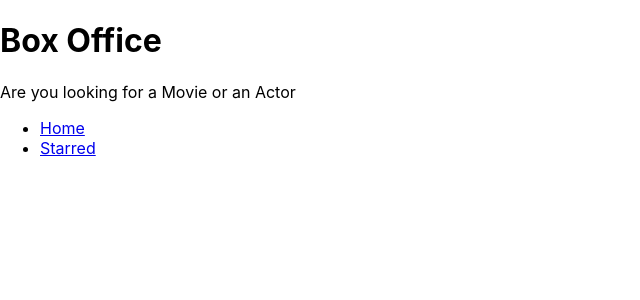
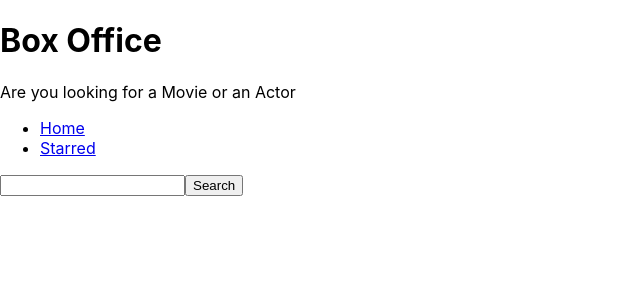
Before and after one commit to Adityasingh063/Box-office-by-Adii, a React (Create React App) app: page / in a window 1280 px wide. Shown: the top 300 px of the page, without its empty margins (0-640 px from the left). Built offline with nearby package versions, Linux system fonts and the light colour scheme.

Commit message:
greated input and fetch result from tv maze api

```diff
--- a/src/components/MainPageLayout.js
+++ b/src/components/MainPageLayout.js
@@ -3,13 +3,13 @@
 import Title from "./Title";
 
 
-const MainPageLayout = ({childred}) => {
+const MainPageLayout = ({children}) => {
     return (
         <div>
             <Title title="Box Office" subtitle="Are you looking for a Movie or an Actor"/>
             <Navs />
 
-            {childred}
+            {children}
         </div>
     )
 }
--- a/src/pages/Home.js
+++ b/src/pages/Home.js
@@ -1,12 +1,37 @@
-import React from 'react'
-import MainPageLayout from '../components/MainPageLayout'
+import React, { useState } from 'react';
+import MainPageLayout from '../components/MainPageLayout';
 
 const Home = () => {
+
+    const [input, setInput] = useState('');
+    const onInputChange = ev => {
+        // console.log(ev);
+        setInput(ev.target.value);
+    };
+
+    const onSearch = () => {
+        // https://www.api.tvmaze.com/search?q=men
+
+        fetch(`https://api.tvmaze.com/search/shows?q=${input}`)
+            .then(r => r.json())
+            .then(result => {
+                console.log(result);
+            })
+    };
+
+    const onKeyDown = (ev) => {
+        if (ev.keyCode === 13) {
+            // console.log(ev.keyCode);
+            onSearch();
+        }
+    }
+
     return (
         <MainPageLayout>
-            this is Home.
+            <input type="text" onChange={onInputChange} onKeyDown={onKeyDown} value={input} />
+            <button type="button" onClick={onSearch}>Search</button>
         </MainPageLayout>
-    )
-}
+    );
+};
 
-export default Home
+export default Home;
```
